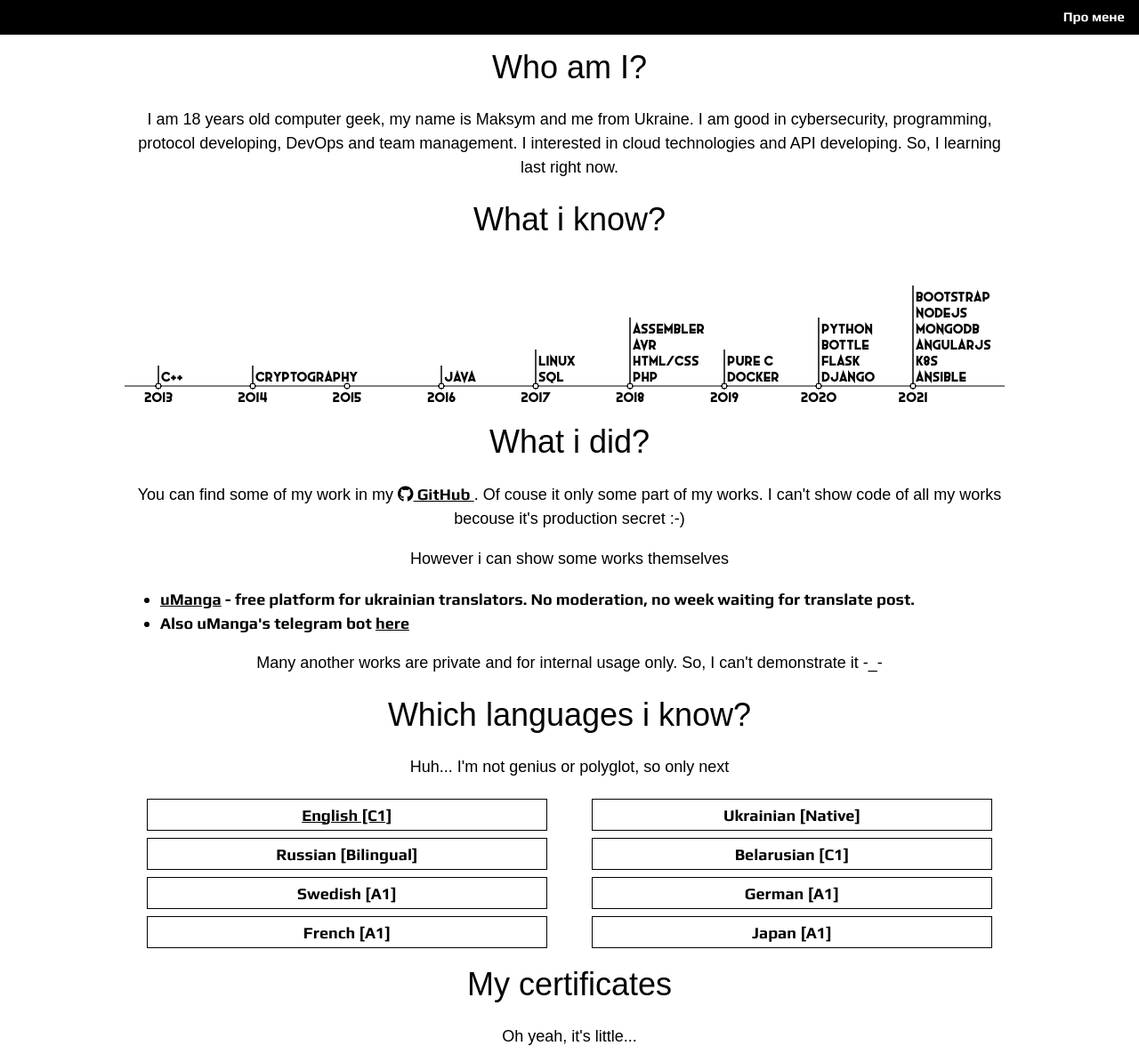
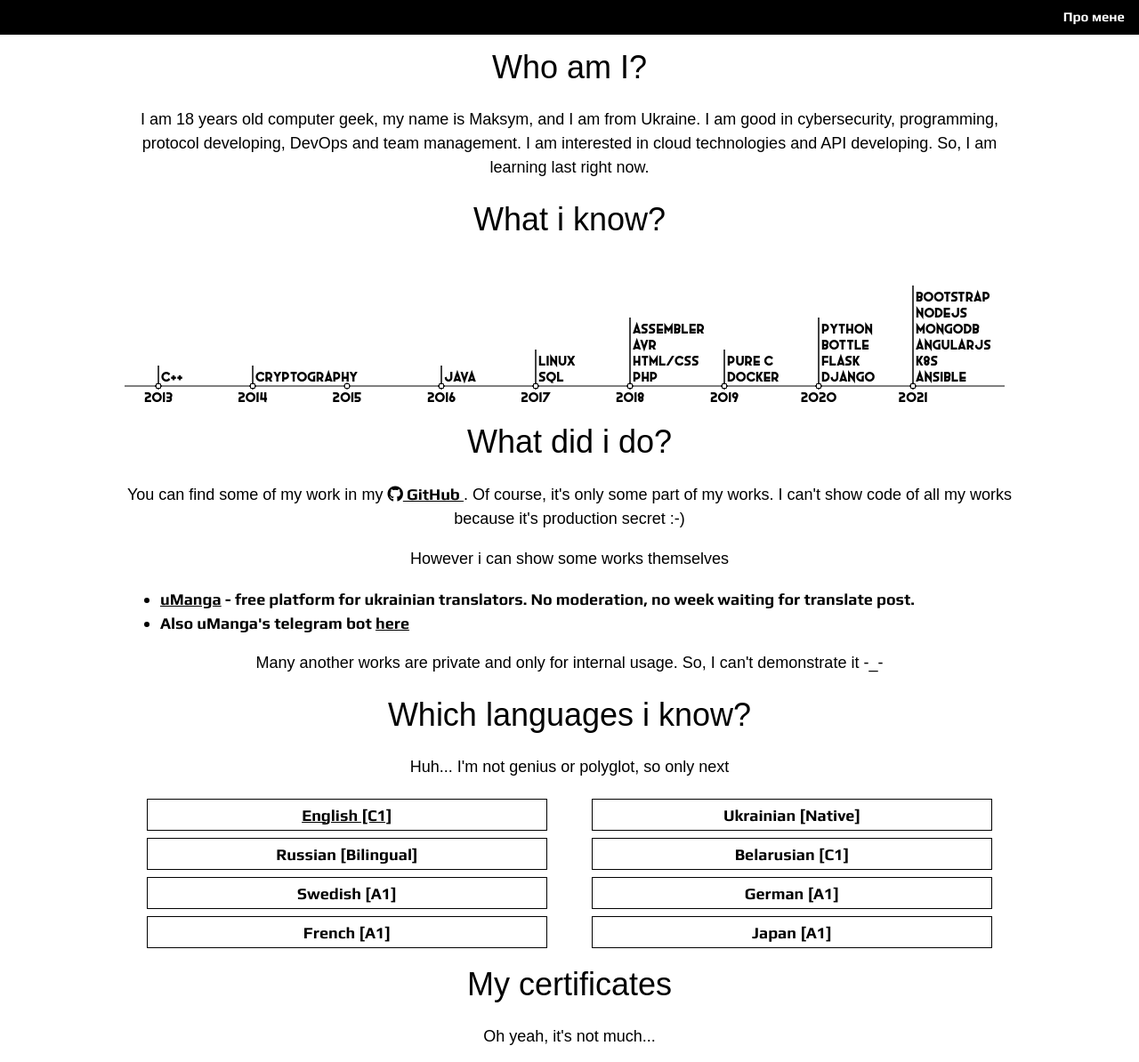
Before and after one commit to Zugudu/blog, a plain HTML site: page index.html in a window 1280 px wide. Shown: the top 1194 px of the page at 89% size. Drawn offline with nearby package versions, Linux system fonts and the light colour scheme; a web font is replaced by a local one.

Commit message:
syntax fix

```diff
--- a/index.html
+++ b/index.html
@@ -24,7 +24,7 @@
 	<div class="w3-container w3-center">
 		<center id="about">
 			<h1>Who am I?</h1>
-			<p>I am 18 years old computer geek, my name is Maksym and me from Ukraine. I am good in cybersecurity, programming, protocol developing,  DevOps and team management. I interested in cloud technologies and API developing. So, I learning last right now.</p>
+			<p>I am 18 years old computer geek, my name is Maksym, and I am from Ukraine. I am good in cybersecurity, programming, protocol developing,  DevOps and team management. I am interested in cloud technologies and API developing. So, I am learning last right now.</p>
 
 			<h1>What i know?</h1>
 			<canvas width="1000" height="170" id="history"></canvas>
@@ -51,20 +51,20 @@
 				<span>Ansible</span>
 			</div>
 
-			<h1>What i did?</h1>
+			<h1>What did i do?</h1>
 			<p>You can find some of my work in my
 				<a href="https://github.com/Zugudu" target="_blank">
 					<i class="fab fa-github"></i>
 					GitHub
 				</a>.
-				Of couse it only some part of my works. I can't show code of all my works becouse it's production secret :-)
+				Of course, it's only some part of my works. I can't show code of all my works because it's production secret :-)
 			</p>
 			<p>However i can show some works themselves</p>
 			<ul class="w3-left-align">
 				<li><a href="https://umanga.tk" target="_blank">uManga</a> - free platform for ukrainian translators. No moderation, no week waiting for translate post.</li>
 				<li>Also uManga's telegram bot <a href="https://t.me/umangaBot" target="_blank">here</a></li>
 			</ul>
-			<p>Many another works are private and for internal usage only. So, I can't demonstrate it -_-</p>
+			<p>Many another works are private and only for internal usage. So, I can't demonstrate it -_-</p>
 
 			<h1>Which languages i know?</h1>
 			<p>Huh... I'm not genius or polyglot, so only next</p>
@@ -80,7 +80,7 @@
 			</div>
 
 			<h1>My certificates</h1>
-			<p>Oh yeah, it's little...</p>
+			<p>Oh yeah, it's not much...</p>
 			<div class="row__about">
 				<a href="https://www.credly.com/badges/97d800ed-bd05-49af-9d44-b71310becf5d/public_url" target="_blank"><img src="https://images.credly.com/size/340x340/images/af8c6b4e-fc31-47c4-8dcb-eb7a2065dc5b/I2CS__1_.png"></a>
 				<a href="https://www.credly.com/badges/2f3b6a5d-8ab0-41ff-8ab2-453d8fc939f2/public_url" target="_blank"><img src="https://images.credly.com/size/340x340/images/054913b2-e271-49a2-a1a4-9bf1c1f9a404/CyberEssentials.png"></a>
```
